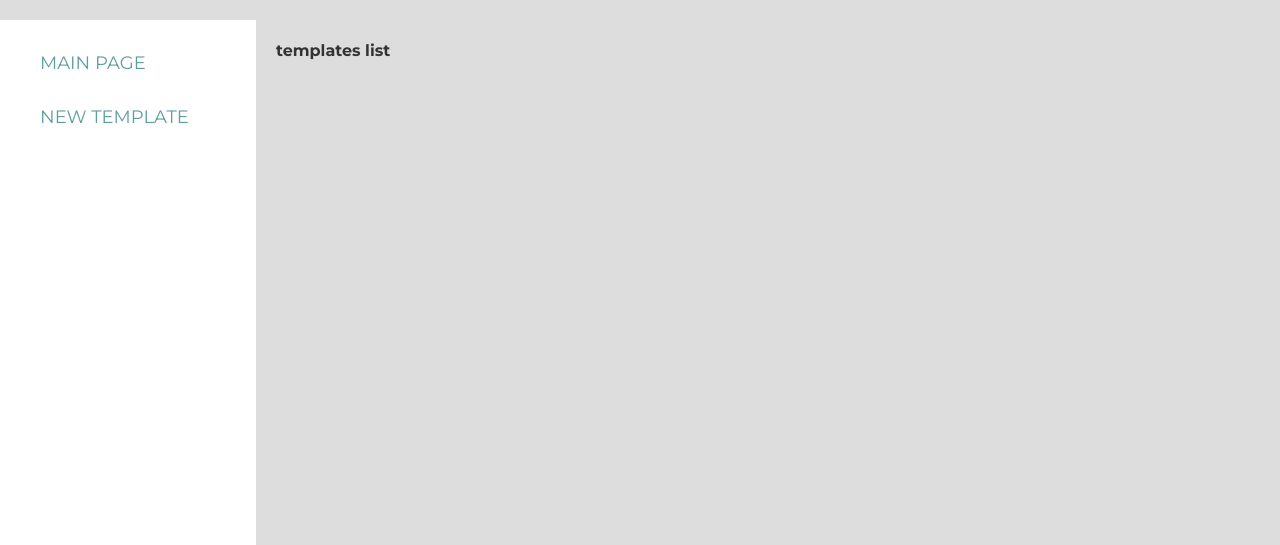
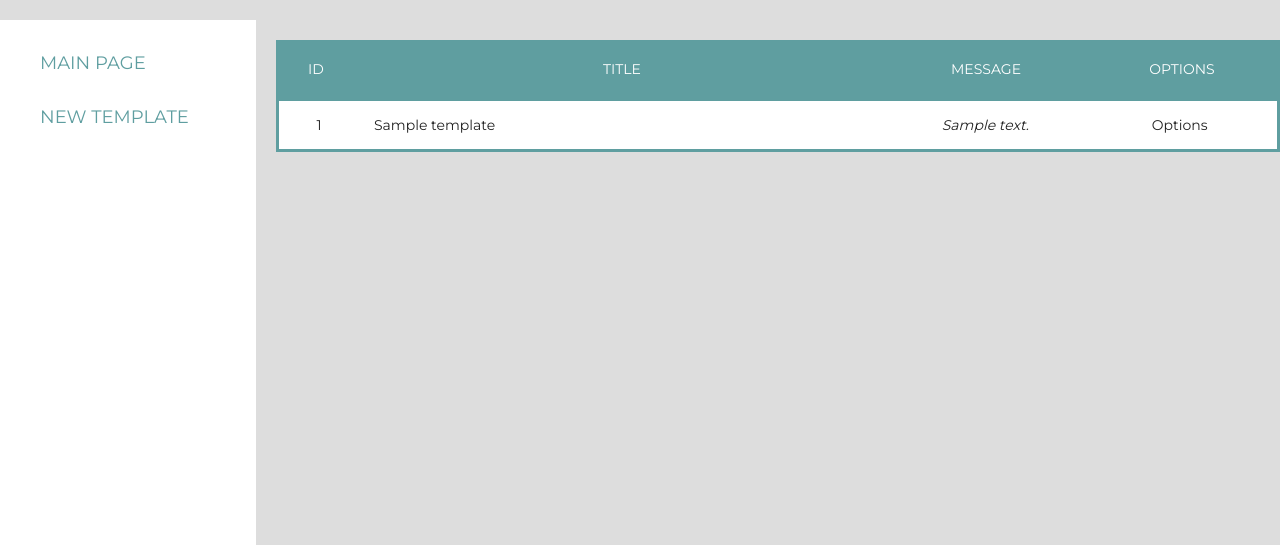
Before and after one commit to gentlemil/SendMailAppPHP, a PHP site: page / in a window 1280 px wide. Shown: the part 153-698 px from the top of the page. Run offline with PHP 8.4, Linux system fonts and the light colour scheme; tables that the repository leaves empty or names only in its code hold one stand-in row (values such as "Sample post"); lists and menus that the app fills with data are empty; some libraries are stand-ins or nearby versions.

Commit message:
get templates from database and display them on the main page (update list view)

```diff
--- a/src/Controller.php
+++ b/src/Controller.php
@@ -39,8 +39,6 @@ class Controller
 
   public function run(): void
   {
-    $viewParams = [];
-
     switch ($this->action()) {
       case 'create':
         $page = 'create';
@@ -51,7 +49,7 @@ class Controller
             'title' => $data['title'],
             'message' => $data['message']
           ];
-          $this->database->createNote($templateData);
+          $this->database->createTemplate($templateData);
           header('Location: /?before=created');
         }
 
@@ -64,13 +62,17 @@ class Controller
         break;
       default:
         $page = 'list';
+        $data = $this->getRequestGet();
 
-        $data = $this->getRequestGet();
-        $viewParams['before'] = $data['before'] ?? null;
+        $viewParams = [
+          'templates' => $this->database->getTemplates(),
+          'before' => $data['before'] ?? null
+        ];
+
         break;
     }
 
-    $this->view->render($page, $viewParams);
+    $this->view->render($page, $viewParams ?? []);
   }
 
   private function action(): string
--- a/src/Database.php
+++ b/src/Database.php
@@ -26,7 +26,18 @@ class Database
     }
   }
 
-  public function createNote(array $data): void
+  public function getTemplates(): array
+  {
+    try {
+    $query = "SELECT id, title, message FROM templates";
+    $result = $this->conn->query($query);
+    return $result->fetchAll(PDO::FETCH_ASSOC);
+    } catch (Throwable $e) {
+      throw new StorageException('Failed to fetch templates', 400, $e);
+    }
+  }
+
+  public function createTemplate(array $data): void
   {
     try {
       $title = $this->conn->quote($data['title']);
@@ -37,8 +48,6 @@ class Database
         INSERT INTO templates(title, message, created)
         VALUES($title, $message, $created)
       ";
-
-      dump($query);
 
       $this->conn->exec($query);
     } catch (Throwable $e) {
--- a/templates/pages/list.php
+++ b/templates/pages/list.php
@@ -1,4 +1,5 @@
-<div>
+<div class="list">
+  <section>
     <div class="message">
       <?php
       if (!empty($params['before'])) {
@@ -11,6 +12,31 @@
       ?>
     </div>
 
-  <h4>templates list</h4>
-  <b><?php echo $params['resultList'] ?? "" ?></b>
+    <div class="tbl-header">
+      <table cellpadding="0" cellspacing="0" border="0">
+        <thead>
+          <tr>
+            <th>Id</th>
+            <th>Title</th>
+            <th>Message</th>
+            <th>Options</th>
+          </tr>
+        </thead>
+      </table>
     </div>
+    <div class="tbl-content">
+      <table cellpadding="0" cellspacing="0" border="0">
+        <tbody>
+          <?php foreach ($params['templates'] as $template): ?>
+            <tr>
+              <td><?php echo $template['id'] ?></td>
+              <td><?php echo $template['title'] ?></td>
+              <td><?php echo $template['message'] ?></td>
+              <td>Options</td>
+            </tr>
+            <?php endforeach; ?>
+        </tbody>
+      </table>
+    </div>
+  </section>
+</div>
```
Lines whose indentation alone changed are shown as unchanged.
